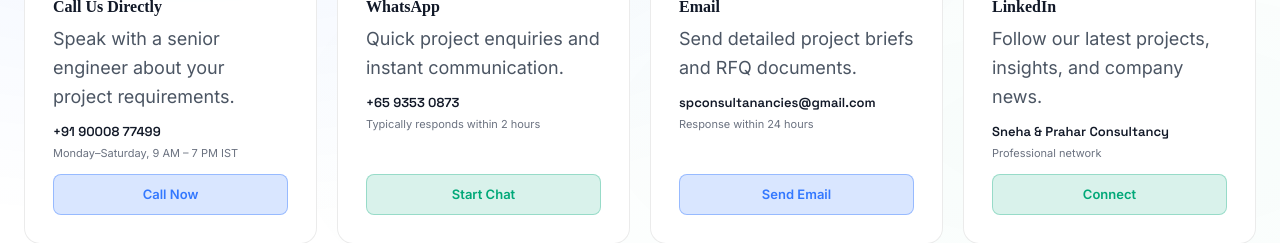
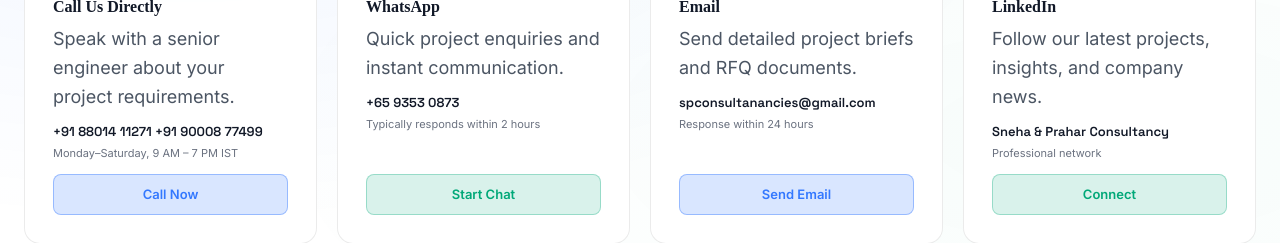
Before and after one commit to Prudvinayak-1729/SP-Consultancy, a React (Vite) app: page /contact in a window 1280 px wide. Shown: the part 820-1063 px from the top of the page. Built offline with nearby package versions, Linux system fonts and the light colour scheme; the HTML template or start-up script is replaced by a standard one; a web font is replaced by a local one.

Commit message:
contact number added

```diff
--- a/src/pages/Contact.tsx
+++ b/src/pages/Contact.tsx
@@ -17,7 +17,7 @@ const contactMethods = [
     icon: <Phone size={22} style={{ color: '#0057FF' }} />,
     title: 'Call Us Directly',
     desc: 'Speak with a senior engineer about your project requirements.',
-    value: '+91 90008 77499',
+    value: '+91 88014 11271\n+91 90008 77499',
     sub: 'Monday–Saturday, 9 AM – 7 PM IST',
     action: 'Call Now',
   },
@@ -111,7 +111,7 @@ export default function Contact() {
                 </div>
                 <a
                   href={
-                    c.title === 'Call Us Directly' ? 'tel:+919000877499' :
+                    c.title === 'Call Us Directly' ? 'tel:+918801411271' :
                     c.title === 'WhatsApp' ? 'https://wa.me/6593530873' :
                     c.title === 'Email' ? 'mailto:spconsultanancies@gmail.com' :
                     c.title === 'LinkedIn' ? 'https://www.linkedin.com/in/rajendra-prasad-gugulothu-b36499b7/' : '#'
@@ -347,7 +347,7 @@ export default function Contact() {
             engineering to every corner of India.
           </p>
           <div className="flex flex-wrap justify-center gap-4">
-            <a href="tel:+919000877499" className="btn-primary" style={{ padding: 'clamp(12px, 2vw, 16px) clamp(28px, 4vw, 36px)', fontSize: 'clamp(13px, 2vw, 15px)' }}>
+            <a href="tel:+918801411271" className="btn-primary" style={{ padding: 'clamp(12px, 2vw, 16px) clamp(28px, 4vw, 36px)', fontSize: 'clamp(13px, 2vw, 15px)' }}>
               <Phone size={16} /> Call Now
             </a>
             <a href="mailto:spconsultanancies@gmail.com" className="btn-secondary" style={{ padding: 'clamp(12px, 2vw, 16px) clamp(28px, 4vw, 36px)', fontSize: 'clamp(13px, 2vw, 15px)' }}>
```
